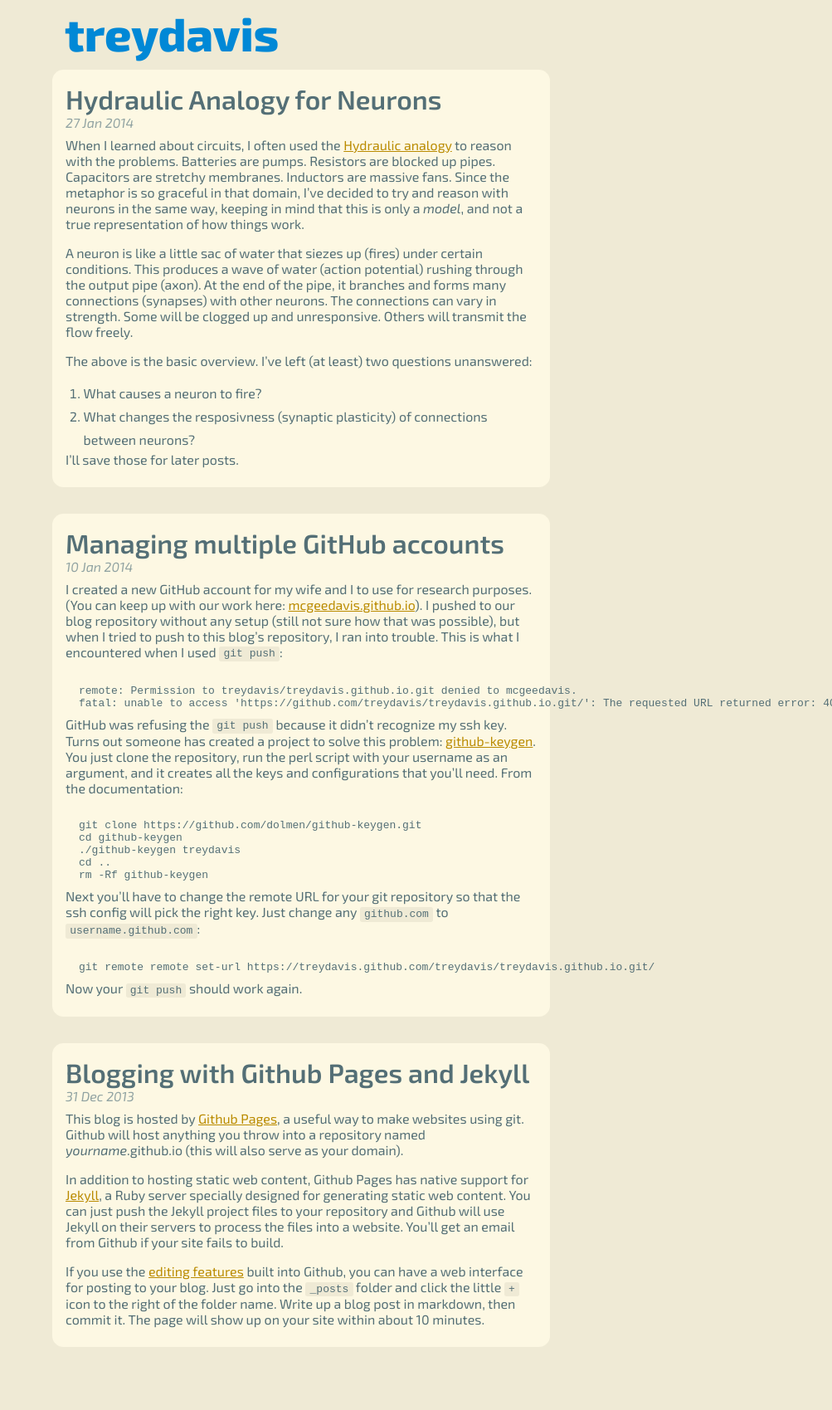
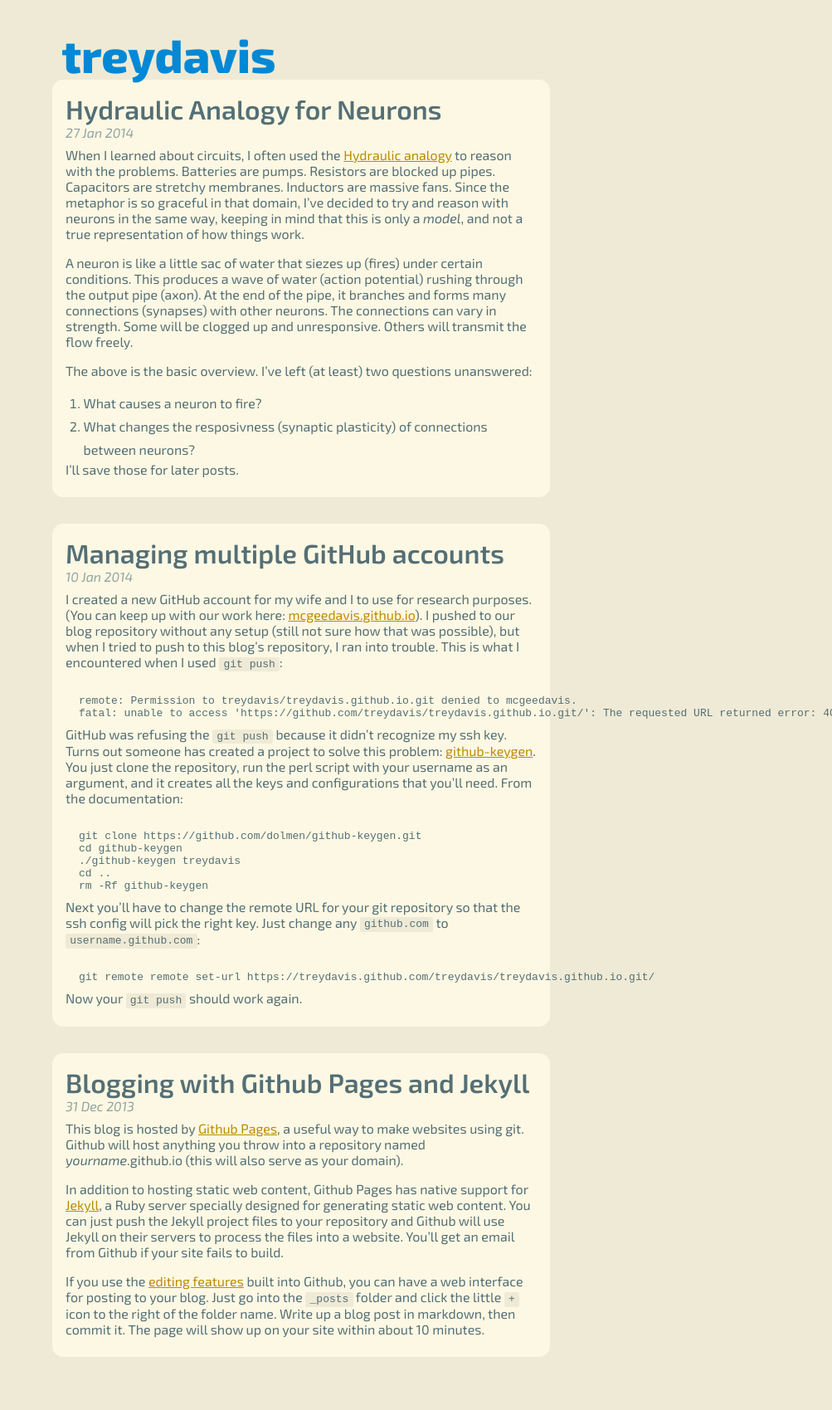
Before and after one commit to treydavis/treydavis.github.io, a Jekyll site: the page built from index.html, in a window 1280 px wide. Shown: the whole page at 83% size, without its empty margins (277-1280 px from the left). Built offline with Jekyll 4.4.1, drawn with Linux system fonts in a browser that asks for light colours; Markdown is read by kramdown in place of the engine named in the settings.

Commit message:
Styling changes preparing for header links

```diff
--- a/css/main.css
+++ b/css/main.css
@@ -45,7 +45,14 @@
   font-size: 42pt;
   font-weight: 800;
   color: #0188D6;
-  margin: 0.1em 0em 0.2em 15px;
+  position: absolute;
+  left: 0.2em;
+}
+
+.header-links {
+    right: 0.5em;
+    position: absolute;
+    bottom: 0;
 }
 
 /*****************************************************************************/
@@ -75,6 +82,13 @@
 /*****************************************************************************/
 
 .site {
+}
+
+.header {
+    height: 3em;
+    position: relative;
+    margin-bottom: 1em;
+    margin-top: 2em;
 }
 
 .header a {
```
